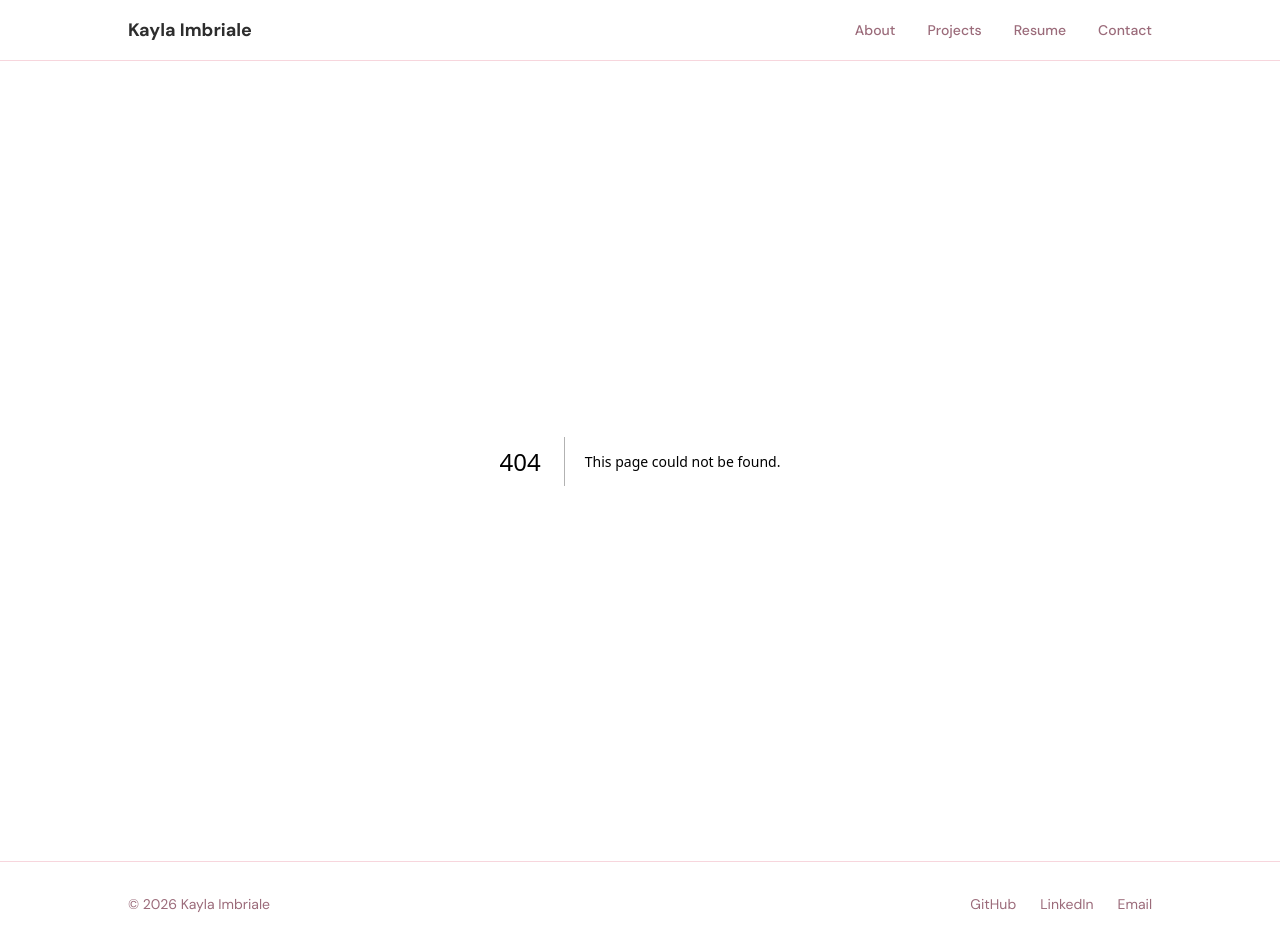
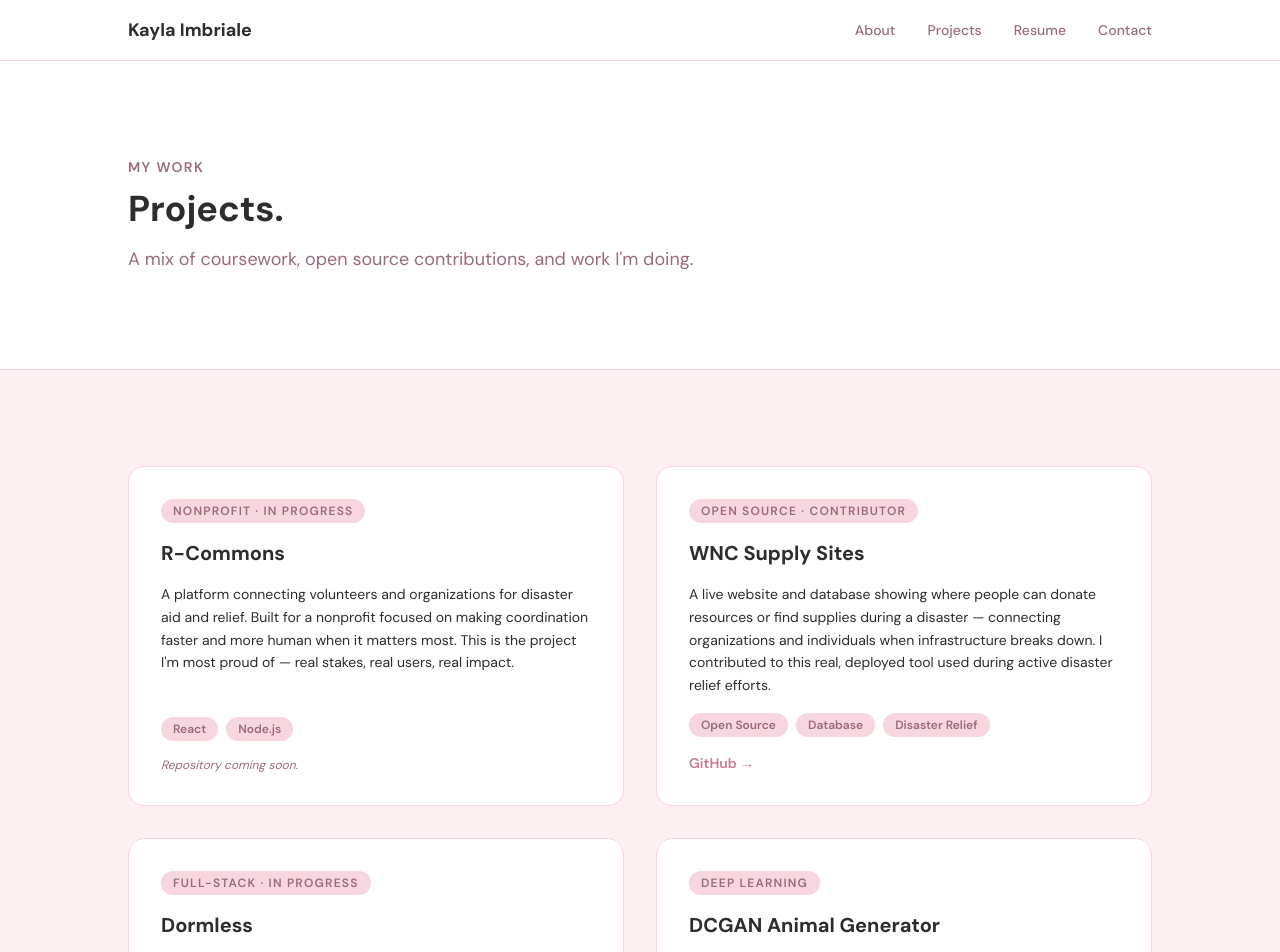
Before and after one commit to kaylaimbriale/personal-website, a Next.js app: page /projects in a window 1280 px wide. Before the commit this address had no page. Shown: the top 952 px of the page. Built offline with nearby package versions, Linux system fonts and the light colour scheme; a web font is replaced by a local one.

Commit message:
adds projects page

```diff
--- /dev/null
+++ b/app/projects/page.tsx
@@ -0,0 +1,123 @@
+export default function Projects() {
+  const projects = [
+    {
+      name: "R-Commons",
+      category: "Nonprofit · In Progress",
+      description:
+        "A platform connecting volunteers and organizations for disaster aid and relief. Built for a nonprofit focused on making coordination faster and more human when it matters most. This is the project I'm most proud of — real stakes, real users, real impact.",
+      tags: ["React", "Node.js"],
+      github: null,
+      demo: null,
+      note: "Repository coming soon.",
+    },
+    {
+      name: "WNC Supply Sites",
+      category: "Open Source · Contributor",
+      description:
+        "A live website and database showing where people can donate resources or find supplies during a disaster — connecting organizations and individuals when infrastructure breaks down. I contributed to this real, deployed tool used during active disaster relief efforts.",
+      tags: ["Open Source", "Database", "Disaster Relief"],
+      github: "https://github.com/wnc-supply-sites/wnc-supply-sites",
+      demo: null,
+      note: null,
+    },
+    {
+      name: "Dormless",
+      category: "Full-Stack · In Progress",
+      description:
+        "A fully functional web platform for finding sublets and off-campus housing at Boston College. Built with a team for my Software Engineering course — complete with listings, search, and user accounts.",
+      tags: ["React", "Node.js", "PostgreSQL"],
+      github: "https://github.com/kaylaimbriale",
+      demo: null,
+      note: null,
+    },
+    {
+      name: "DCGAN Animal Generator",
+      category: "Deep Learning",
+      description:
+        "A deep convolutional GAN trained on multiple animal datasets, enhanced with class-based conditioning to distinguish animal categories. Used TensorBoard to track training progress and visualize loss trends in real time. Built for my Deep Learning course.",
+      tags: ["Python", "PyTorch", "GANs", "TensorBoard"],
+      github: "https://github.com/kaylaimbriale/dcgan-animal-generator",
+      demo: null,
+      note: null,
+    },
+  ];
+
+  return (
+    <main className="bg-blush min-h-screen">
+
+      {/* Header */}
+      <section className="bg-white border-b border-petal py-24 px-6">
+        <div className="max-w-5xl mx-auto">
+          <p className="text-mauve text-sm font-semibold tracking-widest uppercase mb-3">
+            My Work
+          </p>
+          <h1 className="text-4xl font-bold text-foreground mb-4">Projects.</h1>
+          <p className="text-lg text-mauve max-w-xl">
+            A mix of coursework, open source contributions, and work I'm doing.
+          </p>
+        </div>
+      </section>
+
+      {/* Projects Grid */}
+      <section className="py-24 px-6">
+        <div className="max-w-5xl mx-auto grid grid-cols-1 md:grid-cols-2 gap-8">
+          {projects.map((project) => (
+            <div
+              key={project.name}
+              className="bg-white rounded-2xl border border-petal p-8 flex flex-col gap-4 hover:shadow-lg transition"
+            >
+              {/* Category badge */}
+              <span className="text-xs font-semibold uppercase tracking-widest text-mauve bg-petal px-3 py-1 rounded-full w-fit">
+                {project.category}
+              </span>
+
+              {/* Title */}
+              <h2 className="text-xl font-bold text-foreground">{project.name}</h2>
+
+              {/* Description */}
+              <p className="text-foreground text-sm leading-relaxed flex-1">
+                {project.description}
+              </p>
+
+              {/* Tags */}
+              <div className="flex flex-wrap gap-2">
+                {project.tags.map((tag) => (
+                  <span
+                    key={tag}
+                    className="text-xs font-semibold text-mauve bg-petal px-3 py-1 rounded-full"
+                  >
+                    {tag}
+                  </span>
+                ))}
+              </div>
+
+              {/* Links */}
+              <div className="flex gap-4 items-center mt-auto">
+                {project.github && (
+
+                <a href={project.github}
+                    className="text-rose text-sm font-semibold hover:underline"
+                  >
+                    GitHub →
+                  </a>
+                )}
+                {project.demo && (
+
+                <a href={project.demo}
+                    className="text-rose text-sm font-semibold hover:underline"
+                  >
+                    Live Demo →
+                  </a>
+                )}
+                {project.note && (
+                  <p className="text-mauve text-xs italic">{project.note}</p>
+                )}
+              </div>
+            </div>
+          ))}
+        </div>
+      </section>
+
+    </main>
+  );
+}
```
